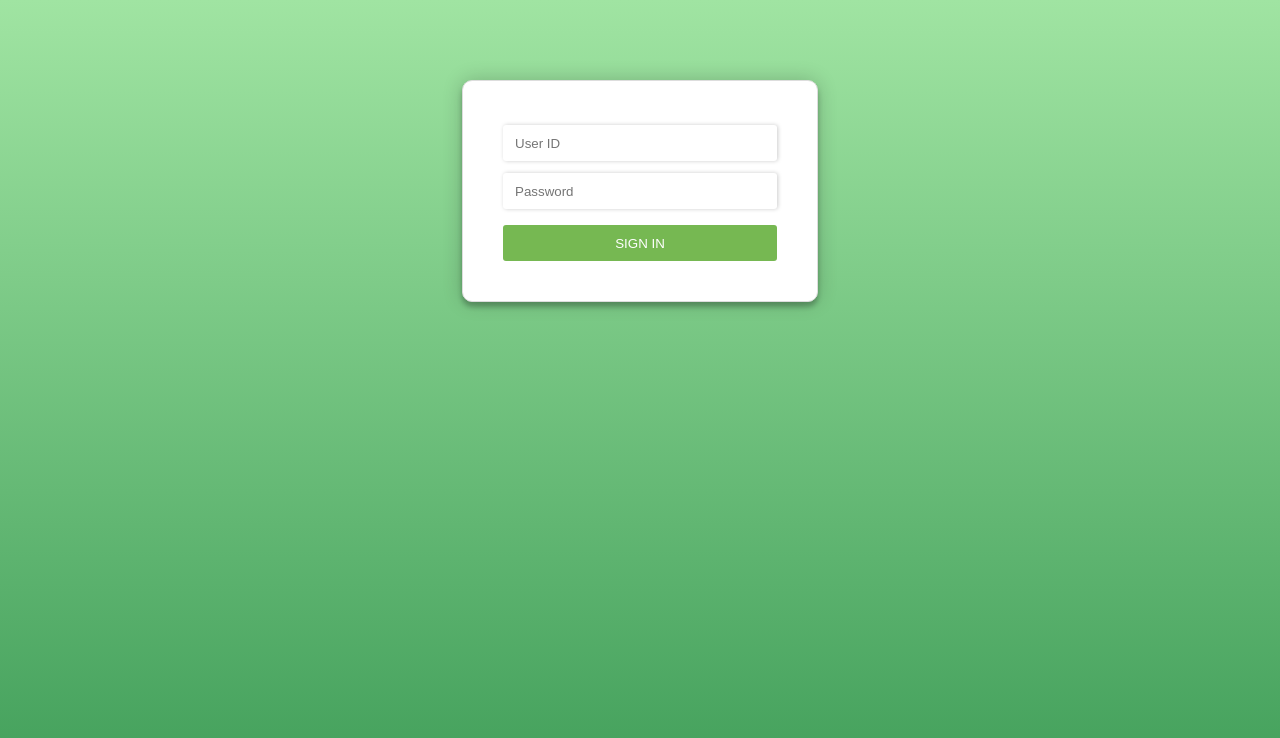
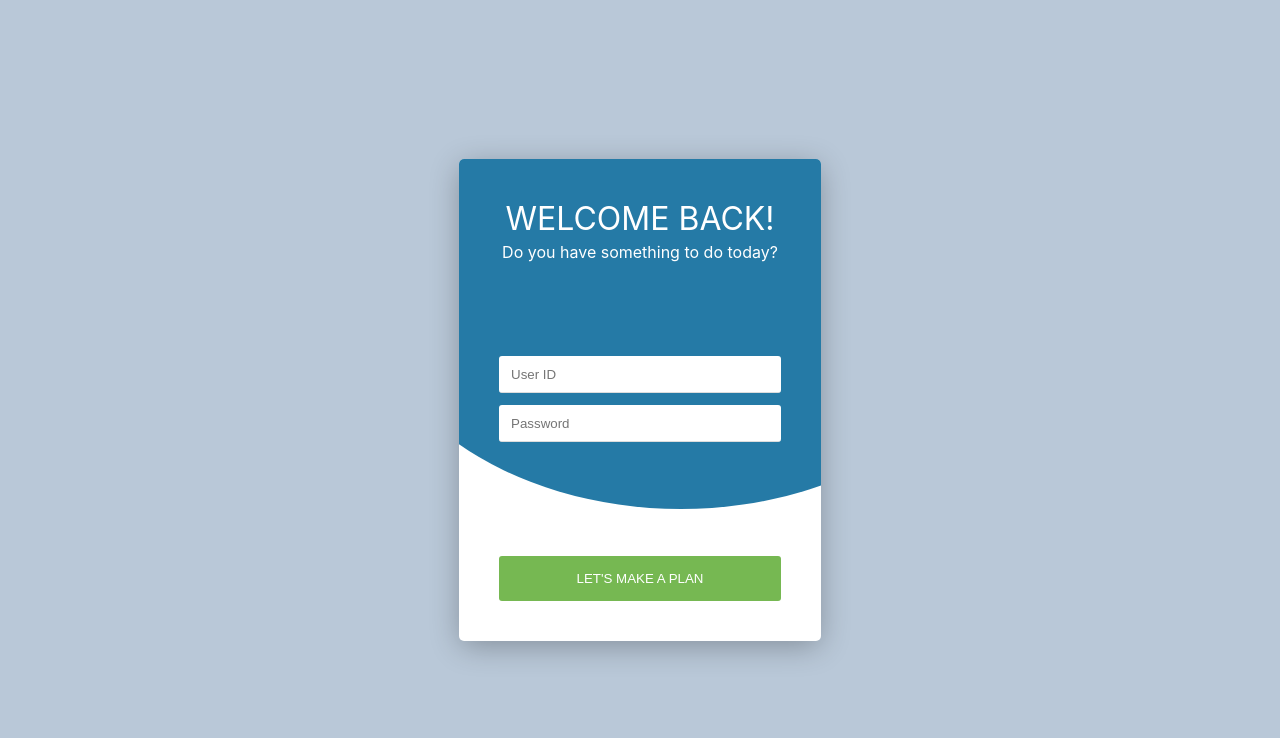
Before and after one commit to manabie-com/mana-do, a React (Create React App) app: page / in a window 1280 px wide. Shown: the top 738 px of the page. Built offline with nearby package versions, Linux system fonts and the light colour scheme.

Commit message:
Update styling

```diff
--- a/public/index.html
+++ b/public/index.html
@@ -24,7 +24,7 @@
       work correctly both with client-side routing and a non-root public URL.
       Learn how to configure a non-root public URL by running `npm run build`.
     -->
-    <title>React App</title>
+    <title>Things to do</title>
   </head>
   <body>
     <noscript>You need to enable JavaScript to run this app.</noscript>
--- a/src/pages/SignInPage/SignInPage.tsx
+++ b/src/pages/SignInPage/SignInPage.tsx
@@ -31,7 +31,14 @@ const SignInPage = () => {
 
   return (
     <div className="Form__container">
+      <div className="Form__bg" />
       <form className="Form__signin" onSubmit={signIn}>
+        <div className="Form__signin__title">
+          <h1>Welcome Back!</h1>
+          <span>Do you have something to do today?</span>
+        </div>
+
+        <div className="Form__group__input">
           <input
             id="user_id"
             name="userId"
@@ -48,16 +55,17 @@ const SignInPage = () => {
             value={form.password}
             onChange={onChangeField}
           />
+        </div>
 
         <button
           className="Action__btn"
           type="submit"
           style={{
             width: '100%',
-            marginTop: '1rem',
+            marginTop: '2rem',
           }}
         >
-          Sign in
+          Let's make a plan
         </button>
       </form>
     </div>
--- a/src/stylesheets/App.css
+++ b/src/stylesheets/App.css
@@ -4,10 +4,7 @@
   justify-content: center;
   width: 100vw;
   height: 100vh;
-  background-color: #fefefe;
-  background-image: linear-gradient(#a0e4a2 0%, #409e59 100%);
-  background-repeat: no-repeat;
-  background-size: cover;
+  background-color: #b9c8d8;
 }
 
 button {
@@ -43,10 +40,10 @@ input {
   border: none;
   outline: none;
   padding: 0 12px;
-  box-shadow: 1px 0 4px rgba(0,0,0, 0.2);
   border-radius: 3px;
+  border-bottom: 1px solid #ddd;
 }
 
 input:focus {
-  box-shadow: 1px 0 9px rgba(0,0,0, 0.25);
+  box-shadow: none;
 }
--- a/src/stylesheets/SignInPage.css
+++ b/src/stylesheets/SignInPage.css
@@ -1,28 +1,70 @@
 .Form__container {
-  margin-top: 5rem;
+  background-color: #fff;
+  width: 330px;
+  height: 450px;
+  border-radius: 5px;
+  padding: 1em;
+  position: absolute;
+  top: 50%;
+  left: 50%;
+  right: 0;
+  bottom: 0;
+  margin-right: -50%;
+  transform: translate(-50%, -50%);
+  overflow: hidden;
+  box-shadow: 0 6px 31px -2px rgb(0 0 0 / 30%);
 }
 
 .Form__signin {
-  padding: 2rem 2.5rem 2.5rem;
-  border: 1px solid #ddd;
-  border-radius: 10px;
+  position: absolute;
+  top: 0;
+  left: 0;
+  right: 0;
+  width: calc(100% - 5rem);
+  height: calc(100% - 5rem);
+  text-align: center;
+  padding: 2.5rem;
   display: flex;
   flex-direction: column;
   align-items: center;
-  justify-content: center;
-  background-color: #fff;
-  box-shadow: 0 0 20px 0 #00000033, 0 5px 5px 0 #0000003d;
+  justify-content: space-between;
 }
 
 .Form__signin input {
-  width: 250px;
+  width: calc(100% - 24px);
   margin-top: .75rem;
 }
 
 .Action__btn {
   box-shadow: none;
   color: #fff;
-  height: 36px;
+  height: 45px;
   text-transform: uppercase;
   background-color: #76b852;
 }
+
+.Form__signin__title {
+  font-weight: 400;
+  color: #fff;
+}
+
+.Form__signin__title h1 {
+  margin-top: 0;
+  margin-bottom: .25rem;
+  font-weight: 400;
+  text-transform: uppercase;
+}
+
+.Form__bg {
+  height: 500px;
+  background: #257aa6;
+  position: absolute;
+  top: -110px;
+  right: -100px;
+  left: 0;
+  margin: auto;
+  background-position: center;
+  background-size: cover;
+  background-repeat: no-repeat;
+  clip-path: ellipse(69% 46% at 48% 46%);
+}
--- a/src/stylesheets/ToDoPage.css
+++ b/src/stylesheets/ToDoPage.css
@@ -4,9 +4,15 @@
   border-radius: 8px;
   width: 500px;
   height: fit-content;
-  margin-top: 5rem;
   padding: 2rem;
   box-shadow: 0 0 20px 0 #00000033, 0 5px 5px 0 #0000003d;
+  position: absolute;
+  top: 50%;
+  left: 50%;
+  right: 0;
+  bottom: 0;
+  margin-right: -50%;
+  transform: translate(-50%, -50%);
 }
 
 .Todo__creation {
@@ -15,6 +21,9 @@
 
 .Todo__input {
   flex: 1 1;
+  height: 42px;
+  font-size: 14px;
+  border: 1px solid #ddd
 }
 
 .ToDo__list {
@@ -22,6 +31,7 @@
   flex-direction: column;
   margin-top: 1rem;
   max-height: 50vh;
+  min-height: 10vh;
   overflow-y: auto;
   overflow-x: hidden;
 }
@@ -42,11 +52,13 @@
 .Todo__total {
   text-align: right;
   margin-top: 1rem;
+  margin-bottom: 2rem;
 }
 
 .ToDo__empty {
   height: 10vh;
   margin-top: 1.5rem;
+  font-size: 18px;
   display: flex;
   align-items: center;
   justify-content: center;
@@ -91,6 +103,10 @@
   justify-content: center;
 }
 
+.Todo__toolbar button {
+  height: 36px;
+}
+
 .Todo__tabs > *:not(:last-child) {
   margin-right: 8px;
 }
```
Lines whose indentation alone changed are shown as unchanged.
